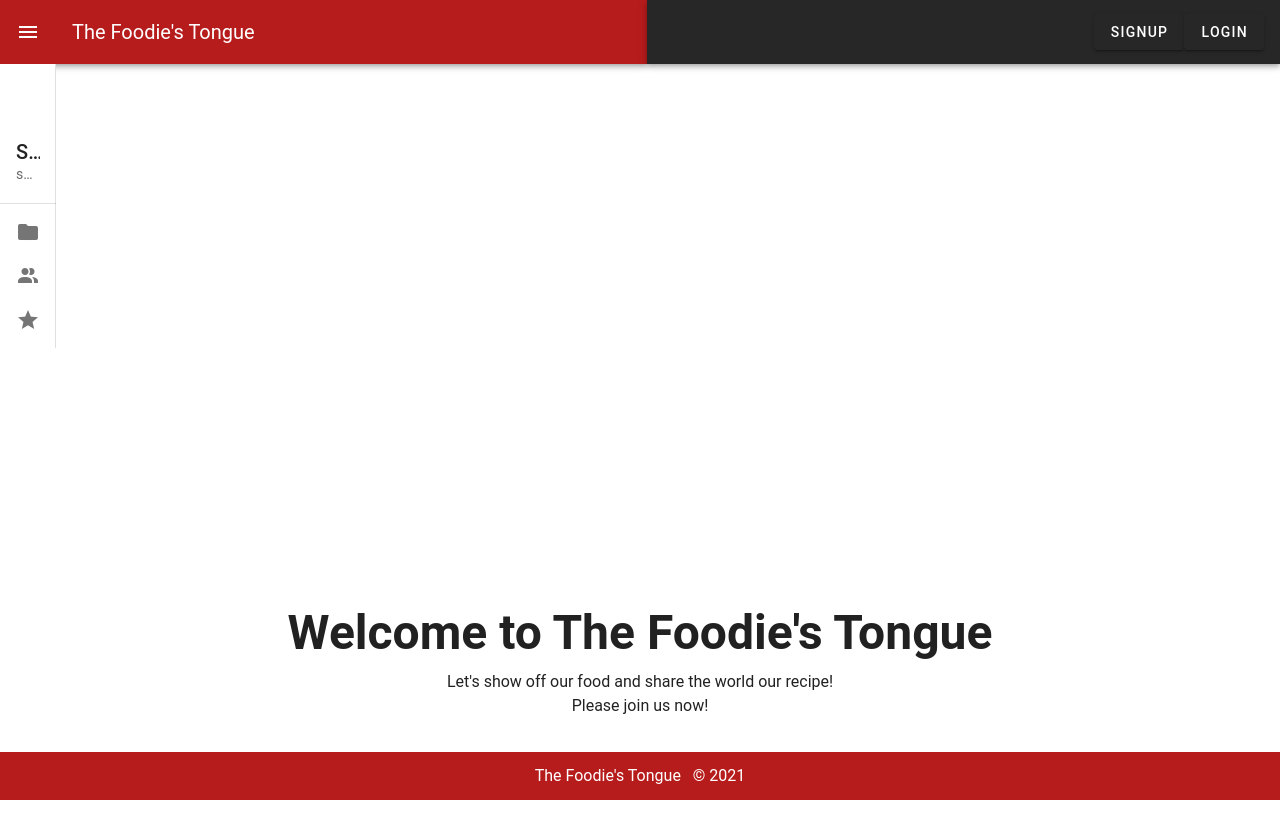
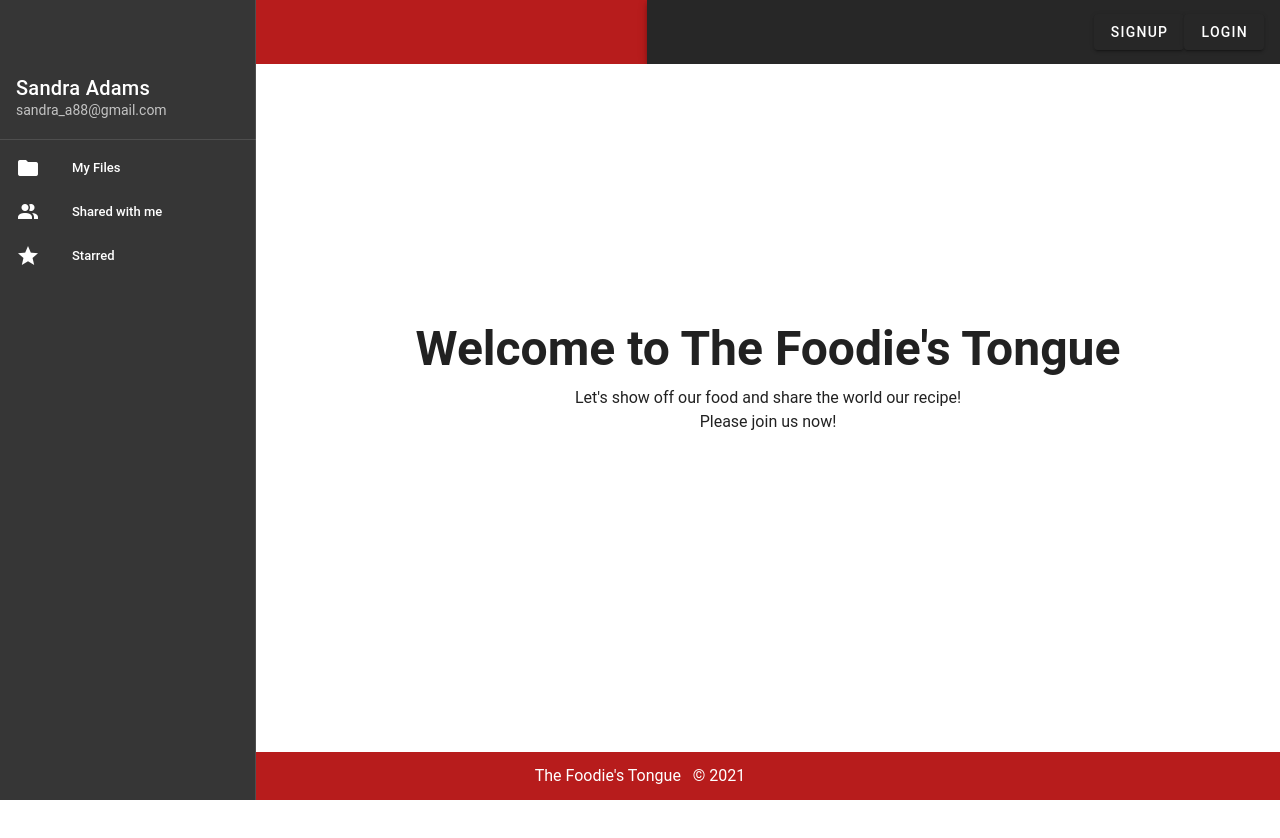
Before and after one commit to Kimhak99/recipeAppFrontend, a Vue app: page / in a window 1280 px wide. Shown: the top 838 px of the page. Built offline with nearby package versions, Linux system fonts and the light colour scheme; a small style sheet from the web is missing.

Commit message:
update
- fix size for sidebar

```diff
--- a/src/views/core/AppBar.vue
+++ b/src/views/core/AppBar.vue
@@ -3,7 +3,7 @@
   <v-card flat>
     <v-container fluid>
       <v-row class="child-flex">
-        <div>
+        <div ml-50>
           <v-toolbar color="#B71C1C" dark>
             <v-btn
               icon
--- a/src/views/core/Sidebar.vue
+++ b/src/views/core/Sidebar.vue
@@ -2,6 +2,13 @@
       <v-navigation-drawer
         permanent
         expand-on-hover
+         id="core-navigation-drawer"
+        v-model="drawer"
+        :dark="barColor !== 'rgba(228, 226, 226, 1), rgba(255, 255, 255, 0.7)'"
+        :src="barImage"
+        mobile-breakpoint="1280"
+        app
+        v-show="showSidebar"
       >
         <v-list>
           <v-list-item class="px-2">
@@ -50,6 +57,11 @@
 
 <script>
   export default {
-    name: "Sidebar"
+    name: "Sidebar",
+    data () {
+      return {
+        showSidebar: true
+      }
+    }
   }
 </script>
```
